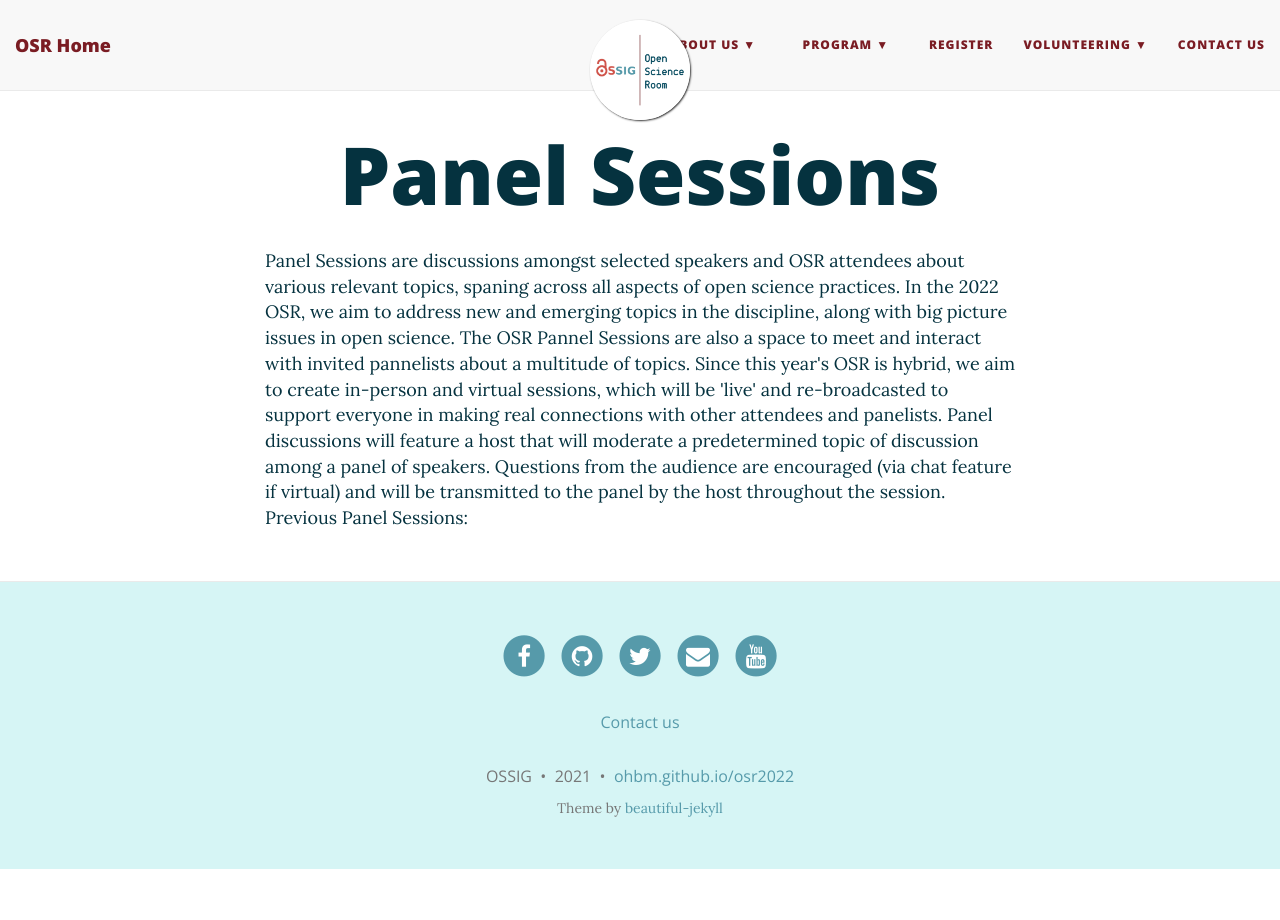
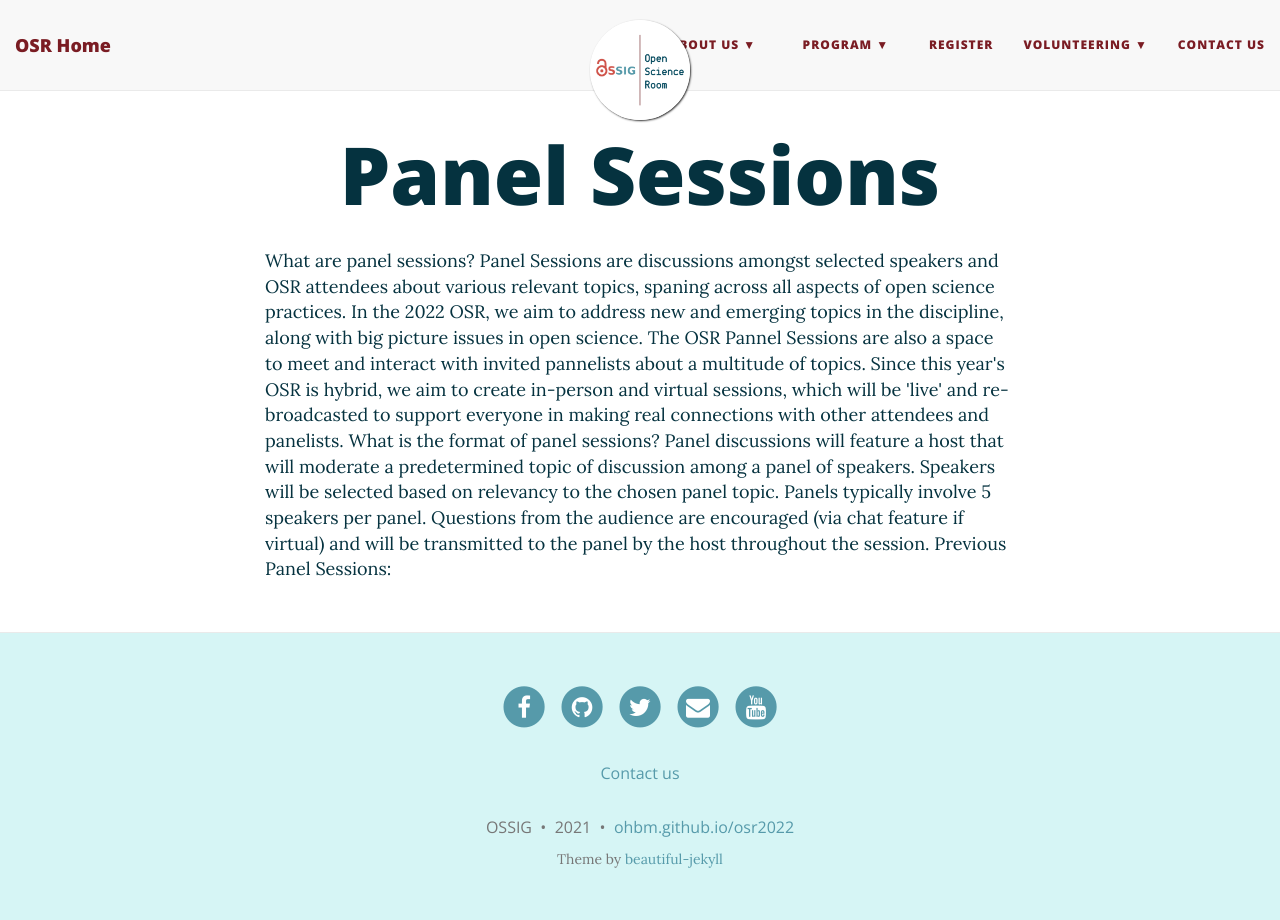
Before and after one commit to ohbm/osr2023, a Jekyll site: the page built from Panels.html, in a window 1280 px wide. Built offline with Jekyll 4.4.1, drawn with Linux system fonts in a browser that asks for light colours; nearby versions of some CDN libraries.

Commit message:
Update Panels.html

```diff
--- a/Panels.html
+++ b/Panels.html
@@ -4,13 +4,15 @@
 permalink: /panels/
 ---
 
+What are panel sessions?
 Panel Sessions are discussions amongst selected speakers and OSR attendees about various relevant topics, spaning across all aspects of open science practices.
 In the 2022 OSR, we aim to address new and emerging topics in the discipline, along with big picture issues in open science. The OSR Pannel Sessions are also a space to meet
 and interact with invited pannelists about a multitude of topics. Since this year's OSR is hybrid, we aim to create in-person and virtual sessions, which will be 'live' and re-broadcasted
 to support everyone in making real connections with other attendees and panelists.
 
-
+What is the format of panel sessions?
 Panel discussions will feature a host that will moderate a predetermined topic of discussion among a panel of speakers.
+Speakers will be selected based on relevancy to the chosen panel topic. Panels typically involve 5 speakers per panel.
 Questions from the audience are encouraged (via chat feature if virtual) and will be transmitted to the panel by the host throughout the session.
 
 Previous Panel Sessions:
```
